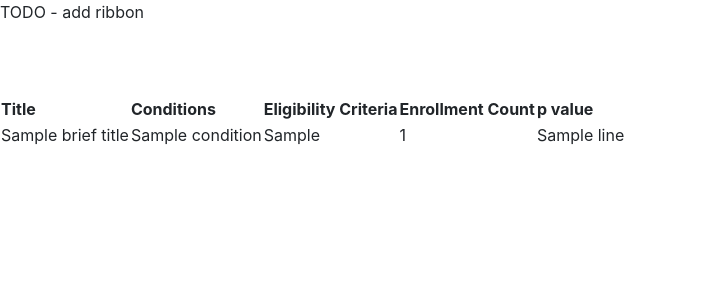
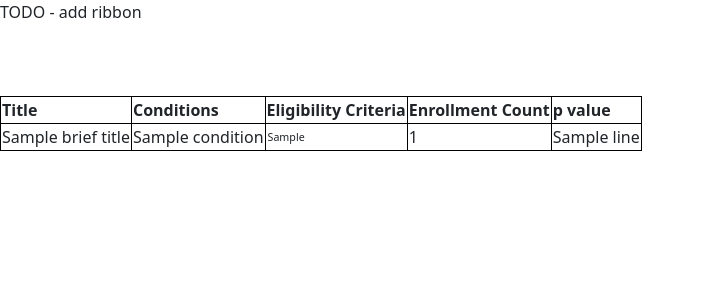
Before and after one commit to TyPage/CS50-Final, a Flask app: template templates/results.html in a window 1280 px wide. Shown: the top 300 px of the page, without its empty margins (0-705 px from the left). Run offline with Flask 2, Linux system fonts and the light colour scheme; the template is opened without the code that fills it: most values are stand-ins (such as "Sample title", 1, 10 or a date in 2020).

Commit message:
format table, elig, and check p value

```diff
--- a/app.py
+++ b/app.py
@@ -10,7 +10,7 @@ def home():
         return render_template("index.html")
     if request.method == "POST":
         condition = request.form.get("condition")
-        search_url = "https://ClinicalTrials.gov/api/query/study_fields?fmt=JSON&expr=%s&max_rnk=2&fields=EnrollmentCount,OutcomeAnalysisPValue,Condition,BriefTitle,EligibilityCriteria" % (condition)
+        search_url = "https://ClinicalTrials.gov/api/query/study_fields?fmt=JSON&expr=%s&max_rnk=100&fields=EnrollmentCount,OutcomeAnalysisPValue,Condition,BriefTitle,EligibilityCriteria" % (condition)
         response=urlopen(search_url)
         data_json = json.loads(response.read())
         return render_template("results.html", x = data_json)
--- a/static/styles.css
+++ b/static/styles.css
@@ -0,0 +1,4 @@
+table, td, th {
+    border: 1px solid black;
+    border-collapse: collapse;
+}
--- a/templates/layout.html
+++ b/templates/layout.html
@@ -6,8 +6,11 @@
         <meta charset="utf-8">
         <meta name="viewport" content="width=device-width, initial-scale=1">
         <!-- Bootstrap CSS -->
-        <link rel="stylesheet" href="https://cdn.jsdelivr.net/npm/bootstrap@4.3.1/dist/css/bootstrap.min.css" integrity="sha384-ggOyR0iXCbMQv3Xipma34MD+dH/1fQ784/j6cY/iJTQUOhcWr7x9JvoRxT2MZw1T" crossorigin="anonymous">
+        <!-- http://getbootstrap.com/docs/5.1/ -->
+        <link crossorigin="anonymous" href="https://cdn.jsdelivr.net/npm/bootstrap@5.1.3/dist/css/bootstrap.min.css" integrity="sha384-1BmE4kWBq78iYhFldvKuhfTAU6auU8tT94WrHftjDbrCEXSU1oBoqyl2QvZ6jIW3" rel="stylesheet">
+        <script crossorigin="anonymous" src="https://cdn.jsdelivr.net/npm/bootstrap@5.1.3/dist/js/bootstrap.bundle.min.js" integrity="sha384-ka7Sk0Gln4gmtz2MlQnikT1wXgYsOg+OMhuP+IlRH9sENBO0LRn5q+8nbTov4+1p"></script>
 
+        <link href="/static/styles.css" rel="stylesheet">
 
         <title>CT Browser: {% block title %}{% endblock %} </title>
         TODO - add ribbon
--- a/templates/results.html
+++ b/templates/results.html
@@ -18,13 +18,20 @@
         <tr>
         <td>{{ row['BriefTitle'][0] }}</td>
         <td>{{ row['Condition'][0] }}</td>
-        <td>
+        <td><span style="font-size:8.0pt">
              {% for line in row['EligibilityCriteria'][0].split("\n") %}
-                {{ line }}
+                <div style="margin:1px">{{ line }}</div>
             {%endfor%}
+        </span></td>
+        <td>{{ row['EnrollmentCount'][0] }}</td>
+        <td>{% if row['OutcomeAnalysisPValue'] %}
+                {% for line in row['OutcomeAnalysisPValue'] %}
+                    {{ line }}
+                {% endfor %}
+            {% else %}
+                Not available
+            {% endif %}
         </td>
-        <td>{{ row['EnrollmentCount'][0] }}</td>
-        <td>{{ row['OutcomeAnalysisPValue'][0] }}</td>
         </tr>
         {%endfor%}
     </tbody>
```
